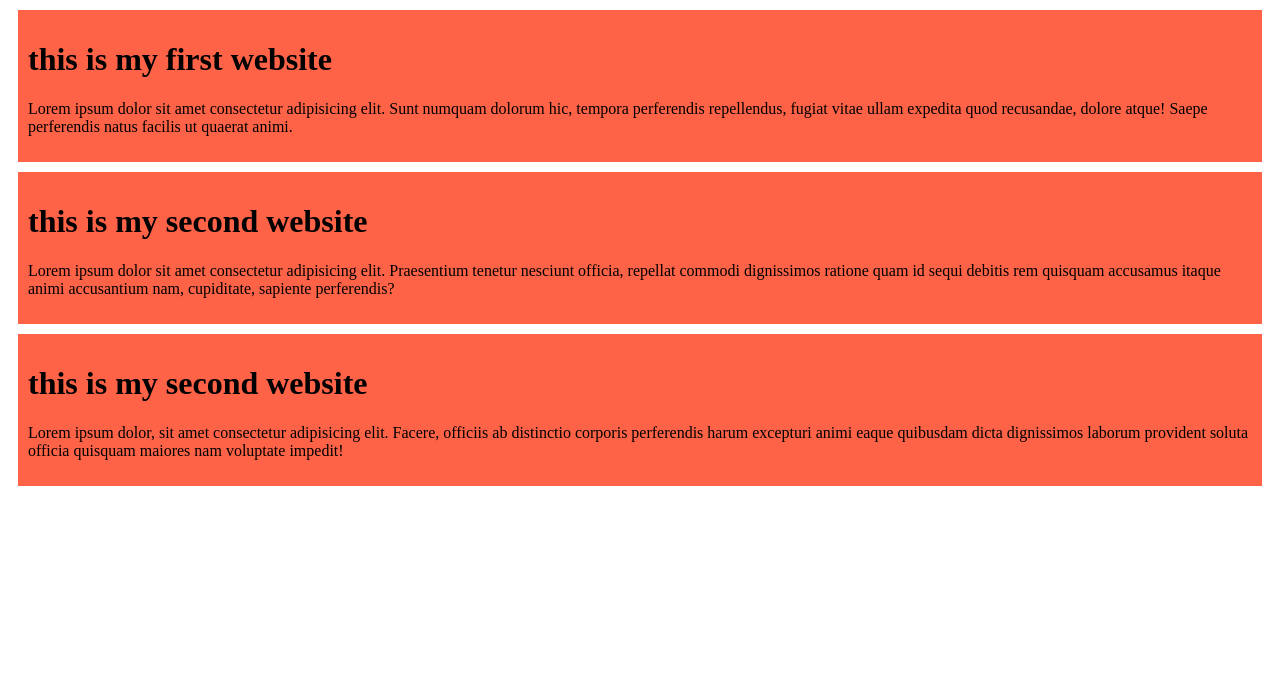
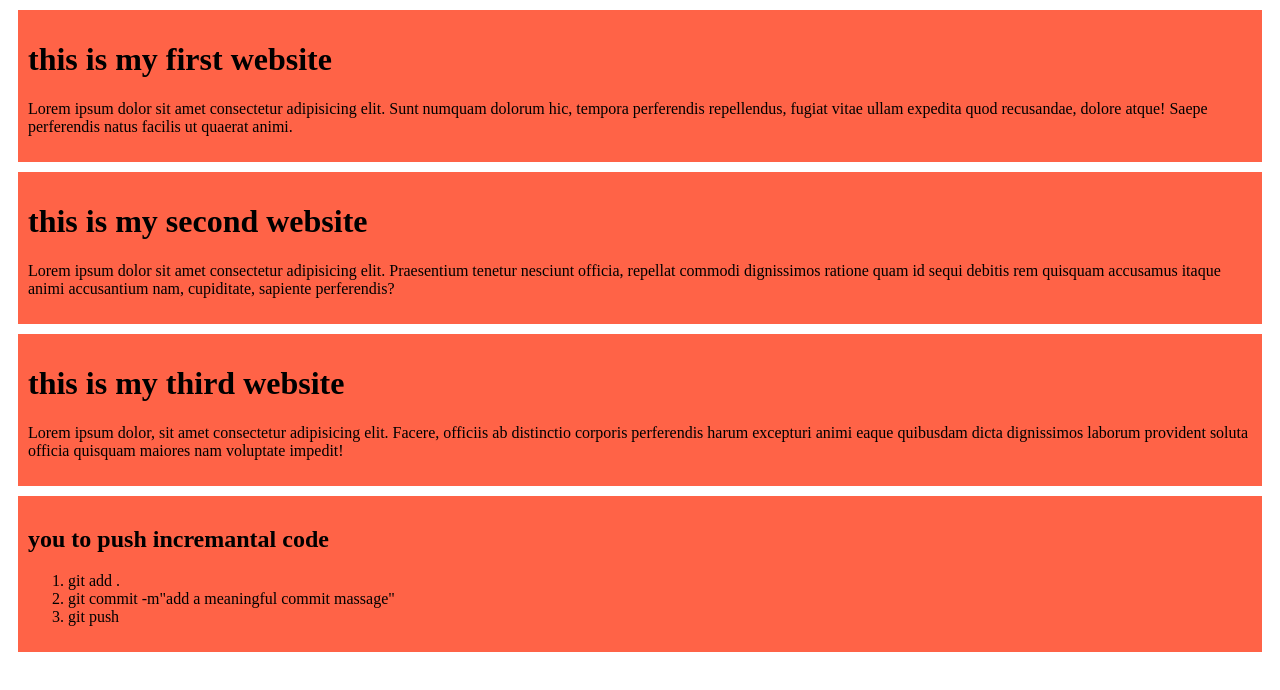
Before and after one commit to shahanhar/my-simple-website, a plain HTML site: page index.html in a window 1280 px wide. Drawn offline with Linux system fonts and the light colour scheme.

Commit message:
added a list to push code

```diff
--- a/index.html
+++ b/index.html
@@ -16,8 +16,16 @@
         <p>Lorem ipsum dolor sit amet consectetur adipisicing elit. Praesentium tenetur nesciunt officia, repellat commodi dignissimos ratione quam id sequi debitis rem quisquam accusamus itaque animi accusantium nam, cupiditate, sapiente perferendis?</p>
     </div>
     <div>
-        <h1>this is my second website</h1>
+        <h1>this is my third website</h1>
         <p>Lorem ipsum dolor, sit amet consectetur adipisicing elit. Facere, officiis ab distinctio corporis perferendis harum excepturi animi eaque quibusdam dicta dignissimos laborum provident soluta officia quisquam maiores nam voluptate impedit!</p>
+    </div>
+    <div>
+        <h2>you to push incremantal code</h2>
+        <ol>
+            <li>git add .</li>
+            <li>git commit -m"add a meaningful commit massage"</li>
+            <li>git push</li>
+        </ol>
     </div>
 </body>
 
--- a/style/blog.css
+++ b/style/blog.css
@@ -3,8 +3,3 @@ div{
     padding: 10px;
     margin: 10px;
 }
-h3{
-    background-color: greenyellow;
-    padding: 5px;
-    margin: 5px;
-}
```
